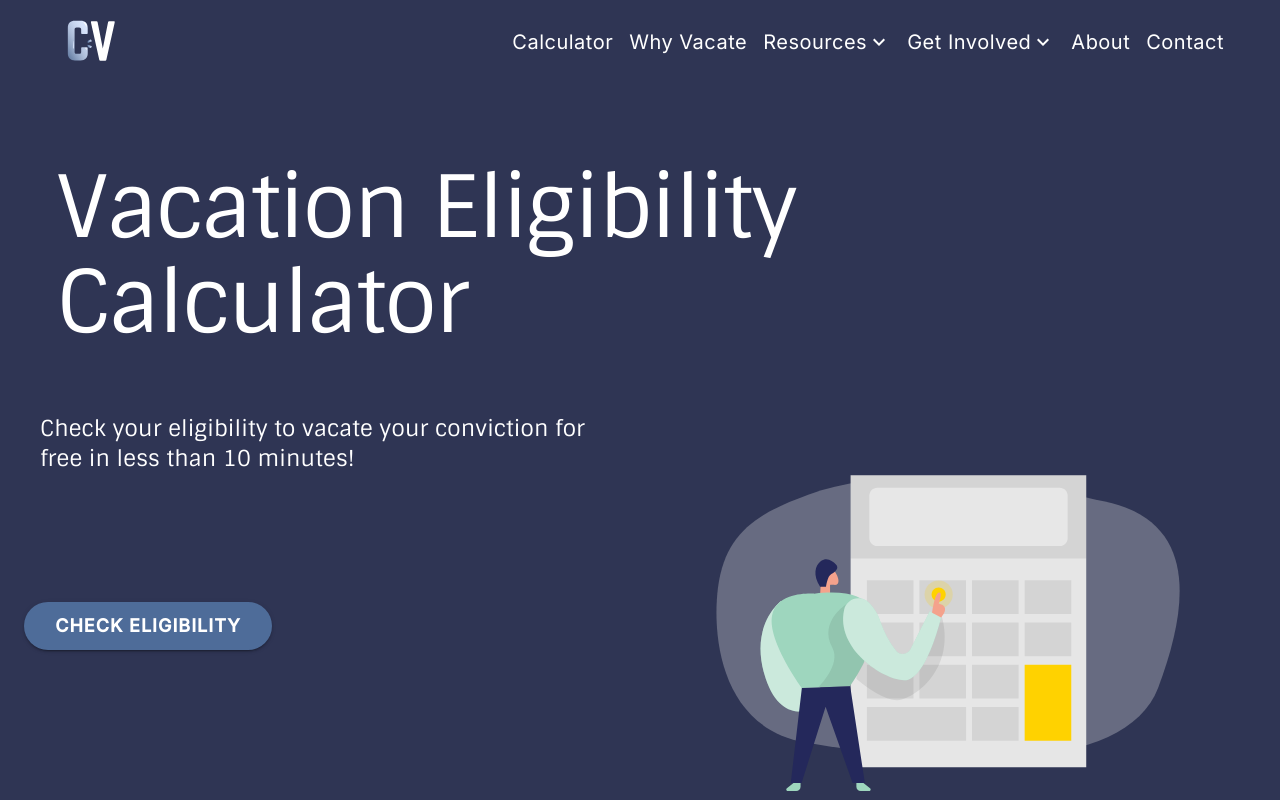
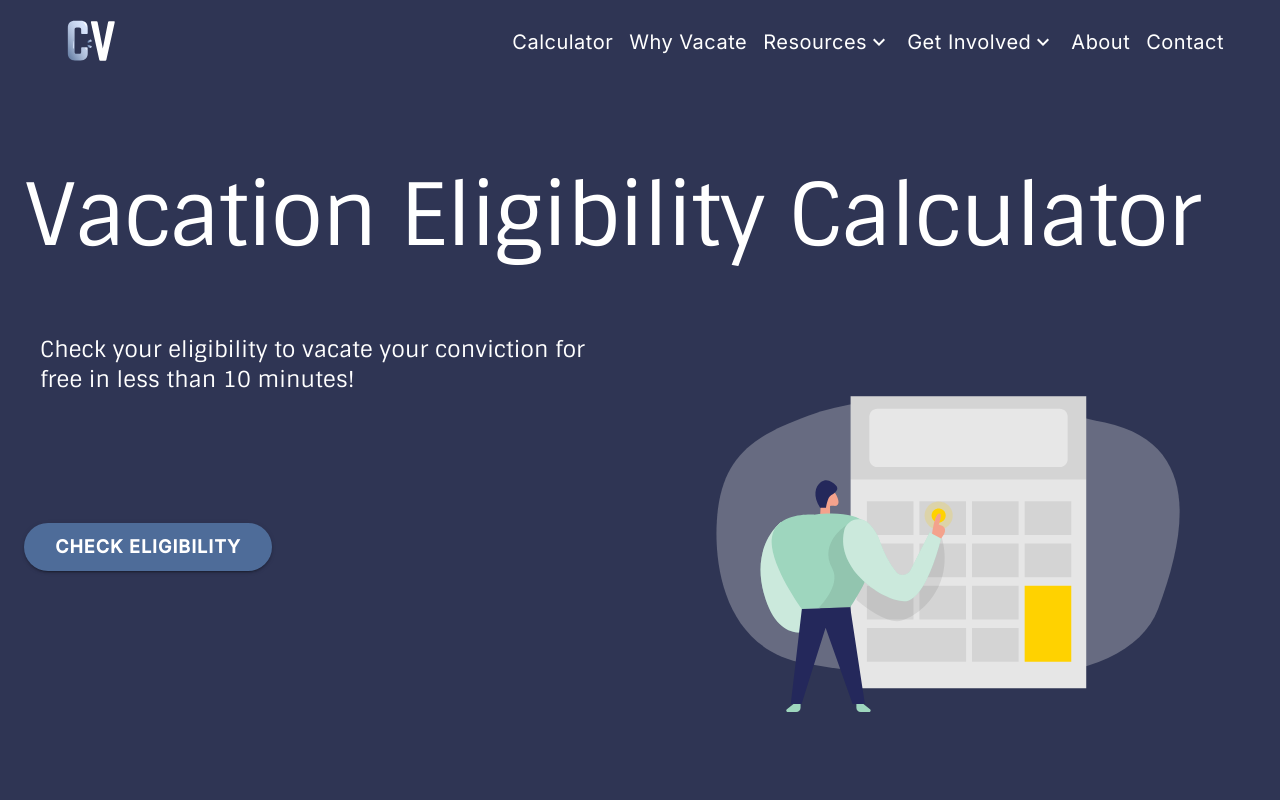
Before and after one commit to openseattle/clearviction-v1, a React (Create React App) app: page / in a window 1280 px wide. Shown: the top 800 px of the page. Built offline with nearby package versions, Linux system fonts and the light colour scheme.

Commit message:
add space to heading

```diff
--- a/src/Styles/useHomeStyles.js
+++ b/src/Styles/useHomeStyles.js
@@ -24,7 +24,8 @@ export const useHomeStyles = makeStyles((theme) => ({
     }
   },
   headingStyle: {
-    margin: theme.spacing(4)
+    marginTop: theme.spacing(5),
+    marginBottom: theme.spacing(5),
   },
   colorfulHeadingStyle: {
     marginTop: theme.spacing(2),
```
